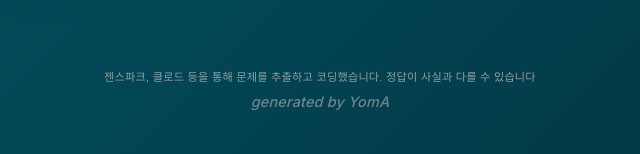
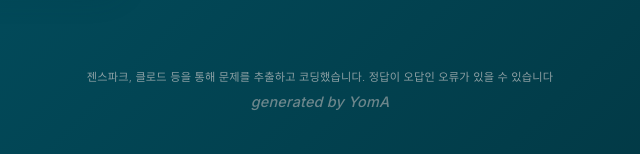
Before and after one commit to noyoma/index.html, a plain HTML site: page index.html in a window 1280 px wide. Shown: the part 838-992 px from the top of the page, 320-960 px from the left. Drawn offline with Linux system fonts and the light colour scheme.

Commit message:
Update index.html

```diff
--- a/index.html
+++ b/index.html
@@ -299,7 +299,7 @@
 
         <footer class="footer">
             <div class="simple-disclaimer">
-                <p>젠스파크, 클로드 등을 통해 문제를 추출하고 코딩했습니다. 정답이 사실과 다를 수 있습니다</p>
+                <p>젠스파크, 클로드 등을 통해 문제를 추출하고 코딩했습니다. 정답이 오답인 오류가 있을 수 있습니다</p>
                 <p class="generated-by">generated by YomA</p>
             </div>
         </footer>
```
